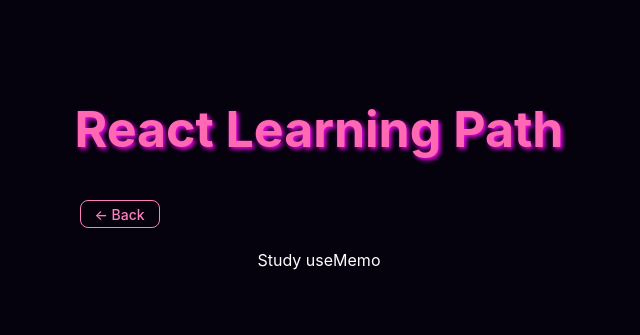
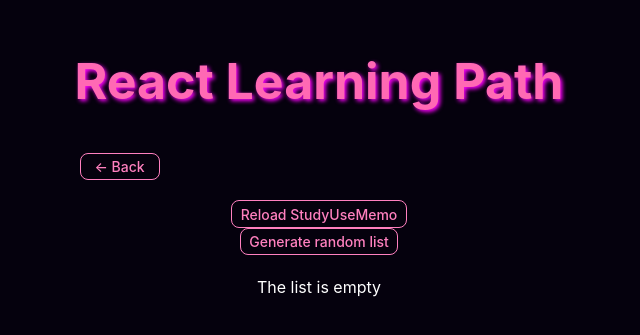
Before and after one commit to Mirza-Krnjic/ReactPlayground, a React (Vite) app: page /Level4/StudyUseMemo in a window 1280 px wide. Shown: the part 235-570 px from the top of the page, without its empty margins (321-961 px from the left). Built offline with nearby package versions, Linux system fonts and the light colour scheme.

Commit message:
add StudyUseMemo

```diff
--- a/src/components/Level4Documentation/StudyUseMemo.tsx
+++ b/src/components/Level4Documentation/StudyUseMemo.tsx
@@ -1,5 +1,77 @@
-function StudyUseMemo() {
-  return <div>Study useMemo</div>
+import { useEffect, useMemo, useState } from 'react'
+
+export function MainComponent() {
+  // This is the main testing function
+
+  const [list, setList] = useState<number[]>([])
+
+  function GenerateRandomList() {
+    const list = Array.from({ length: 5 }, () =>
+      Math.floor(Math.random() * 100)
+    )
+    setList(list)
+  }
+
+  return (
+    <>
+      <div>
+        <button
+          onClick={() => {
+            GenerateRandomList()
+          }}
+        >
+          Generate random list
+        </button>
+        <div style={{ margin: '20px' }}>
+          {list.length > 0 ? 'List items:' : 'The list is empty'}
+        </div>
+        <ChildComponet list={list} />
+      </div>
+    </>
+  )
 }
 
-export default StudyUseMemo
+interface ChildProps {
+  list: number[]
+}
+
+export function ChildComponet({ list }: ChildProps) {
+  // useMemo will only recompute the memoized value when one of the dependencies has changed.
+  // In this case, it's the 'list' prop. If 'list' doesn't change between renders,
+  // the 'sortedList' value will be reused instead of being recalculated.
+  const sortedList = useMemo(() => {
+    console.log('Child: Sorting list')
+    return list.sort((a, b) => a - b)
+  }, [list])
+
+  // HINT: Compare it with this
+  // const sortedList = () => {
+  //   console.log('Child: Sorting list')
+  //   return list.sort((a, b) => a - b)
+  // }
+
+  return (
+    <div>
+      {sortedList.map((item) => (
+        <div key={item}>{item}</div>
+      ))}
+    </div>
+  )
+}
+
+export default function StudyUseMemo() {
+  const [reload, setReload] = useState<boolean>(false)
+
+  console.log('!!! StudyUseMemo: loaded !!!')
+
+  useEffect(() => {
+    console.log('StudyUseMemo: Ive been reloaded')
+  }, [reload])
+
+  return (
+    <>
+      <button onClick={() => setReload(!reload)}>Reload StudyUseMemo</button>
+      <MainComponent />
+    </>
+  )
+}
--- a/src/components/Level4Documentation/UseCallbackDemo/Parent.tsx
+++ b/src/components/Level4Documentation/UseCallbackDemo/Parent.tsx
@@ -7,15 +7,15 @@ const Parent: React.FC = () => {
   const [isTriggered, setIsTriggered] = useState<boolean>(false)
 
   // CASE 1
-  const increment = () => {
-    setCount((count) => count + 1)
-  }
+  // const increment = () => {
+  //   setCount((count) => count + 1)
+  // }
 
   // CASE 2
-  // const increment = useCallback(() => {
-  //   setCount((count) => count + 1)
-  // -> What if we put "count" in the deps array?
-  // }, [])
+  const increment = useCallback(() => {
+    setCount((count) => count + 1)
+    // -> What if we put "count" in the deps array?
+  }, [])
 
   console.log('Parent is re-rendering')
 
```
